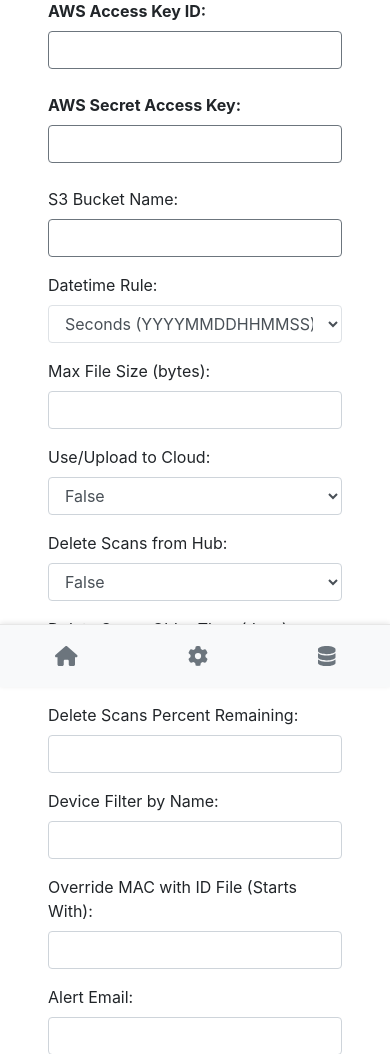
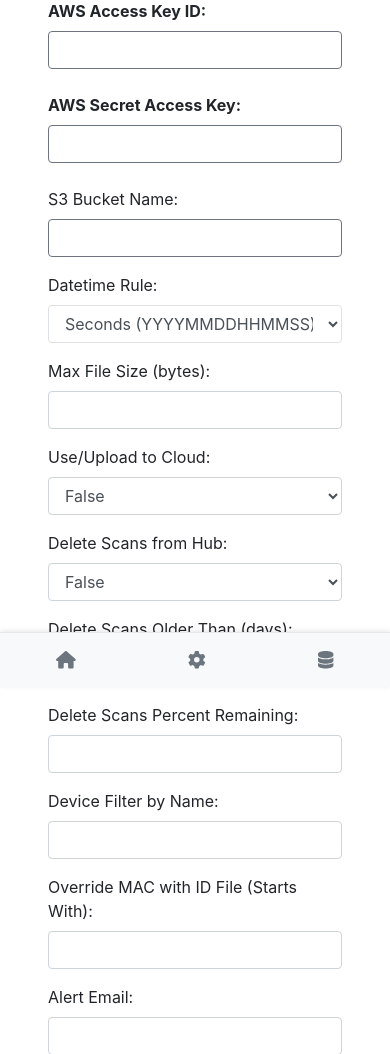
Before and after one commit to Neurotech-Hub/HubLink-Server, a Flask app: template templates/settings.html in a window 390 px wide. Shown: the part 157-1211 px from the top of the page. Run offline with Flask 3, Linux system fonts and the light colour scheme; the template is opened without the code that fills it, so the values that code supplies are empty; some libraries are stand-ins or nearby versions.

Commit message:
Setting viewports, css to work better with small screens

```diff
--- a/static/css/style.css
+++ b/static/css/style.css
@@ -1,6 +1,16 @@
 body {
     font-size: .875rem;
     font-family: 'Outfit', sans-serif;
+}
+
+body,
+html {
+    margin: 0;
+    overflow-x: hidden;
+}
+
+main {
+    padding-bottom: 40px;
 }
 
 .feather {
@@ -166,7 +176,7 @@ body {
     /* Top border to distinguish from page */
     z-index: 1030;
     /* Ensure it's above other elements */
-    padding: 0.5rem 0;
+    padding: 0.35rem 0;
     box-shadow: 0 -1px 5px rgba(0, 0, 0, 0.1);
     /* Light shadow for better separation */
 }
@@ -179,7 +189,7 @@ body {
 .mobile-nav .nav-link {
     color: #6c757d;
     /* Use a grey color for inactive links */
-    font-size: 1.25rem;
+    font-size: 1.1rem;
     /* Make icons big enough to tap */
     transition: color 0.2s ease-in-out;
 }
--- a/templates/head.html
+++ b/templates/head.html
@@ -1,5 +1,5 @@
 <meta charset="UTF-8">
-<meta name="viewport" content="width=device-width, initial-scale=1.0">
+<meta name="viewport" content="width=device-width, initial-scale=1, maximum-scale=1, user-scalable=no">
 <title>
     {% if g.title %}
     h | {{ g.title }}
```
